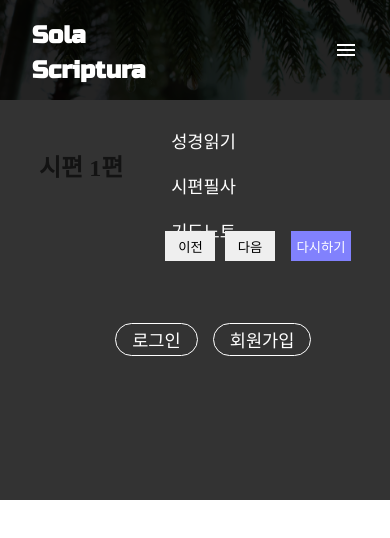
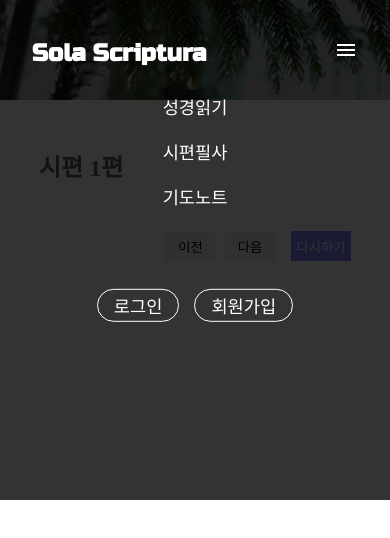
Before and after one commit to wilderness40/solascriptura, a plain HTML site: page html/game.html in a window 390 px wide. Both pictures are taken after a click on the element "menu". Drawn offline with nearby package versions, Linux system fonts and the light colour scheme; no server answers.

Commit message:
반응형

```diff
--- a/css/game.css
+++ b/css/game.css
@@ -105,7 +105,7 @@ main{
     cursor: pointer;
     border: none;
     margin-right: .6rem;
-    z-index: 20;
+    z-index: 15;
 }
 .prev:hover,
 .next:hover{
@@ -117,7 +117,7 @@ main{
     cursor: pointer;
     border: none;
     margin-right: 1rem;
-    z-index: 20;
+    z-index: 15;
 }
 .retry{
     width: 60px;
@@ -126,7 +126,7 @@ main{
     color: #fff;
     border: none;
     cursor: pointer;
-    z-index: 20;
+    z-index: 15;
 }
 .retry:hover{
     background-color: rgb(96, 96, 250);
@@ -151,28 +151,35 @@ select{
     .show{
         display: flex !important;
     }
+    header{
+        z-index: 30;
+    }
     header .nav-btns{
-        position: relative;
-        top: 12rem;
-        align-items: center;
+        position: absolute;
+        transform: translate(-50%, -50%);
+        left: 50%;
+        top: 13rem;
+        width: 100%;
+        text-align: center;
         flex-wrap: wrap;
         z-index: 50;
         display: none;
     }
     header .menu-btn{
-      text-align: center;
-      display: flex;
-      flex-direction: column;
-      gap: 20px;
+        margin: 0;
+        width: 100%;
+        display: flex;
+        flex-direction: column;
+        gap: 20px;
     }
     header .menu-btn a{
-      margin-left: 0;
+        margin-left: 0;
+        width: 100%;
     }
-
     header .login-btn{
+        margin: 0 auto;
         gap: 15px;
         margin-top: 5rem;
-        margin-left: -2.5rem;
         text-align: center;
     }
     header h1 a{
@@ -192,6 +199,7 @@ select{
         left: 0;
         transform: none;
     }
+
     main .wrapper .input-btn{
         display: none;
     }
@@ -223,7 +231,7 @@ select{
         position: absolute;
         left: 0;
         top: 0;
-        z-index: 0;
+        z-index: 20;
         display: none;
     }
 }
--- a/css/readbible.css
+++ b/css/readbible.css
@@ -167,20 +167,32 @@
         z-index: 50;
         display: none;
     }
+    header .nav-btns{
+      position: absolute;
+      transform: translate(-50%, -50%);
+      left: 50%;
+      top: 13rem;
+      width: 100%;
+      text-align: center;
+      flex-wrap: wrap;
+      z-index: 50;
+      display: none;
+  }
   header .menu-btn{
-      text-align: center;
+      margin: 0;
+      width: 100%;
       display: flex;
       flex-direction: column;
       gap: 20px;
   }
   header .menu-btn a{
       margin-left: 0;
+      width: 100%;
   }
-
   header .login-btn{
+      margin: 0 auto;
       gap: 15px;
       margin-top: 5rem;
-        margin-left: -2.5rem;
       text-align: center;
   }
     header h1 a{
--- a/css/seachPage.css
+++ b/css/seachPage.css
@@ -49,27 +49,31 @@
       display: flex !important;
   }
   header .nav-btns{
-      position: relative;
-      top: 12rem;
-      align-items: center;
+    position: absolute;
+    transform: translate(-50%, -50%);
+    left: 50%;
+    top: 13rem;
+    width: 100%;
+    text-align: center;
     flex-wrap: wrap;
     z-index: 50;
     display: none;
 }
 header .menu-btn{
-    text-align: center;
+    margin: 0;
+    width: 100%;
     display: flex;
     flex-direction: column;
     gap: 20px;
 }
 header .menu-btn a{
     margin-left: 0;
+    width: 100%;
 }
-
 header .login-btn{
+    margin: 0 auto;
     gap: 15px;
     margin-top: 5rem;
-      margin-left: -2.5rem;
     text-align: center;
 }
   header h1 a{
--- a/css/style.scss
+++ b/css/style.scss
@@ -274,15 +274,18 @@ main .wrapper .multi-contents .pray-note{
         height: 250px;
     }
     header .nav-btns{
-        position: relative;
-        top: 12rem;
-        width: 600px;
+        position: absolute;
+        transform: translate(-50%, -50%);
+        left: 50%;
+        top: 13rem;
+        width: 100%;
         text-align: center;
         flex-wrap: wrap;
         z-index: 50;
         display: none;
     }
     header .menu-btn{
+        margin: 0;
         width: 100%;
         display: flex;
         flex-direction: column;
@@ -292,9 +295,10 @@ main .wrapper .multi-contents .pray-note{
         width: 100%;
     }
     header .login-btn{
+        margin: 0 auto;
         gap: 15px;
         margin-top: 5rem;
-        margin-left: -1.5rem;
+        // margin-left: -1.5rem;
         text-align: center;
     }
     header h1 a{
```
Also changed, not shown: css/style.css, 1 other file. Lines whose indentation alone changed are shown as unchanged.
